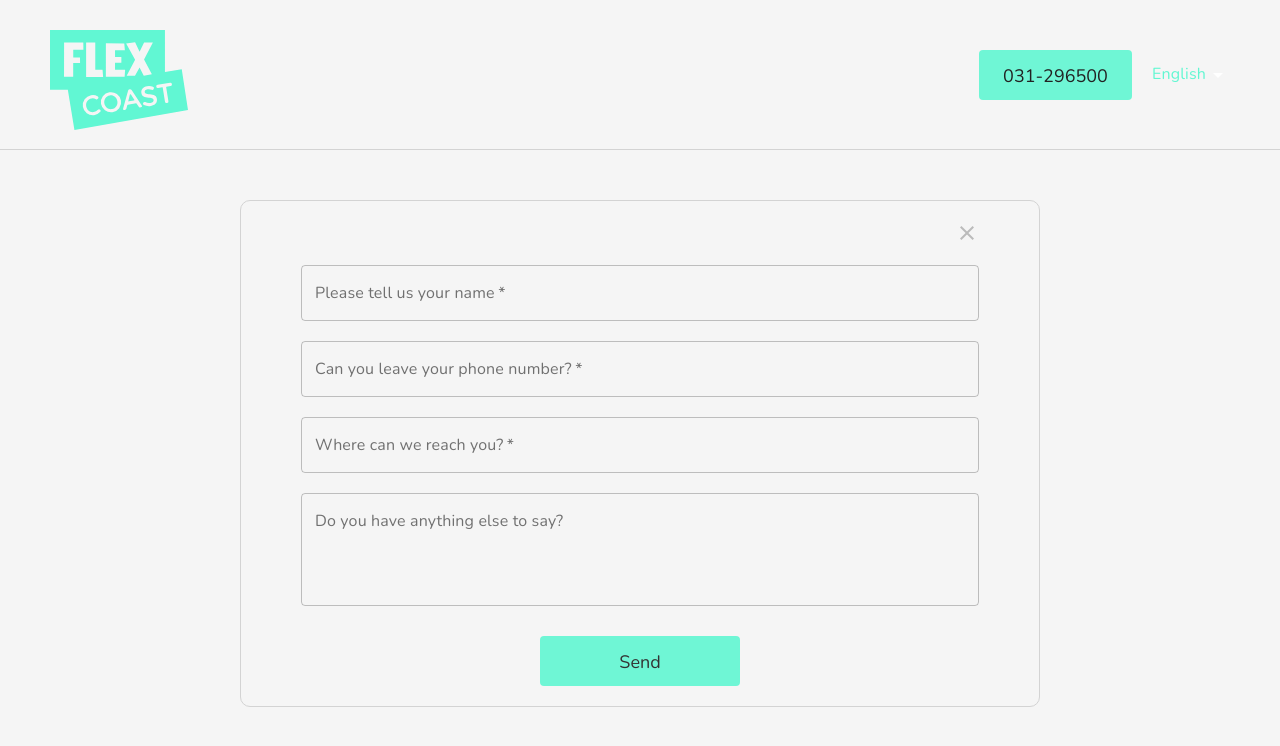
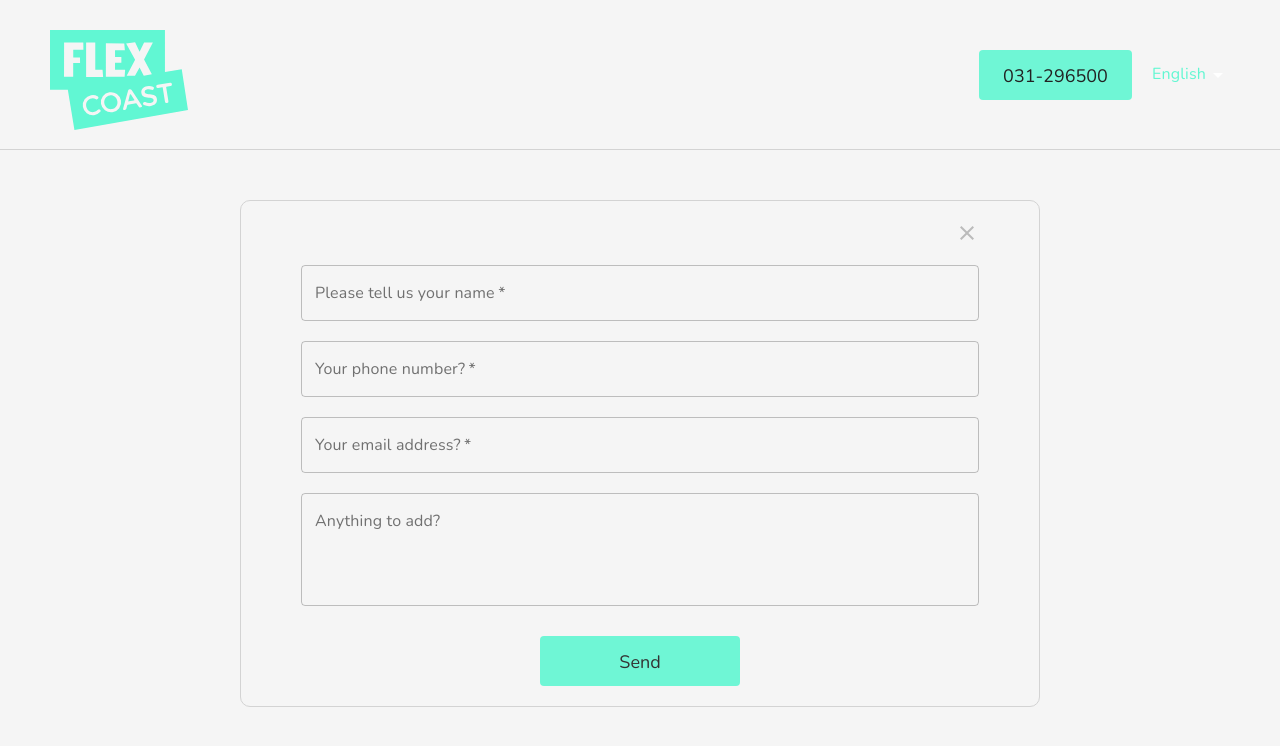
Before and after one commit to SevaDer14/flex_coast_client, a React (Create React App) app: page /rent_out in a window 1280 px wide. Shown: the top 746 px of the page. Built offline with nearby package versions, Linux system fonts and the light colour scheme; no server answers; what ahoy.js would draw is missing.

Commit message:
adds api call intercepter to test file WIP api call to send office proivder information Updates some of the language

```diff
--- a/src/components/RentOutForm.jsx
+++ b/src/components/RentOutForm.jsx
@@ -26,21 +26,21 @@ const RentOutForm = () => {
       dataKey: 'name',
     },
     {
-      text: 'Can you leave your phone number?',
+      text: 'Your phone number?',
       type: 'number',
       required: true,
       multiline: false,
       dataKey: 'phone',
     },
     {
-      text: 'Where can we reach you?',
+      text: 'Your email address?',
       type: 'email',
       required: true,
       multiline: false,
       dataKey: 'email',
     },
     {
-      text: 'Do you have anything else to say?',
+      text: 'Anything to add?',
       type: 'text',
       required: false,
       multiline: true,
--- a/src/locales/en.js
+++ b/src/locales/en.js
@@ -101,6 +101,7 @@ const en = {
     submitButton: 'Send',
     submitMessage:
       'Thanks for your answers! We will get back to you as soon as possible with the best results!',
+    officeSubmitMessage: 'Thank you for your inquiry',
   },
 }
 
--- a/src/locales/se.js
+++ b/src/locales/se.js
@@ -102,6 +102,7 @@ const se = {
     submitButton: 'Skicka in',
     submitMessage:
       'Tack för dina svar! Vi återkommer så snart som möjligt med dem bästa resultaten!',
+    officeSubmitMessage: 'Tack för dina svar! Vi återkommer till dig snart!'
   },
 }
 
--- a/src/modules/Inquiries.js
+++ b/src/modules/Inquiries.js
@@ -18,6 +18,19 @@ const Inquiries = {
     } catch (error) {}
     setLoading(false)
   },
+
+  async sendToHubSpot(formData, setLoading) {
+    setLoading(true)
+    try {
+      let params = { inquiry: { ...formData, language: setLanguageValue() } }
+      await axios.post('/inquiries', params)
+      store.dispatch({
+        type: 'SET_SUBMIT_MESSAGE',
+        payload: i18n.t('officeSubmitMessage')
+      })
+    } catch (error) {}
+    setLoading(false)
+  },
 }
 
 export default Inquiries
```
Also changed, not shown: 1 other file (tests, documents, lock files or other folders).
